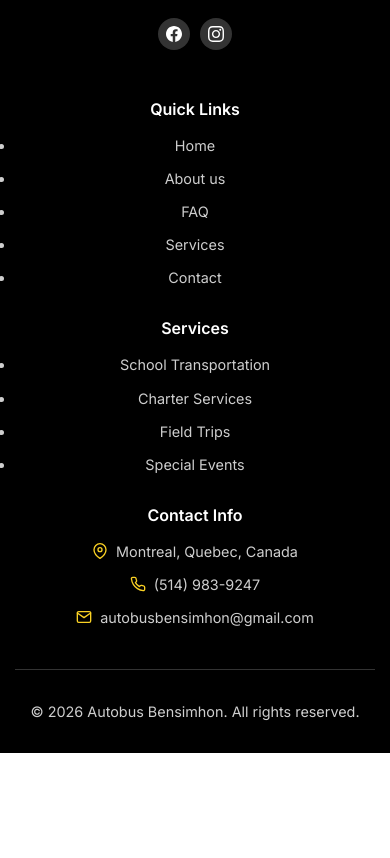
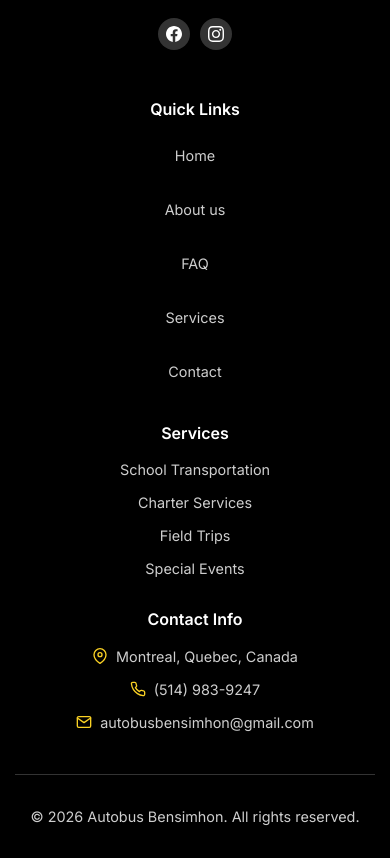
Before and after one commit to SNM1105/autobus-bensimhon, a React (Vite) app: page /contact in a window 390 px wide. Shown: the part 2921-3779 px from the top of the page. Before the commit the page ends 3674 px from the top, so only its background shows below. Built offline with nearby package versions, Linux system fonts and the light colour scheme.

Commit message:
fixed footer list

```diff
--- a/src/components/Footer.css
+++ b/src/components/Footer.css
@@ -85,6 +85,7 @@
   display: flex;
   flex-direction: column;
   gap: 12px;
+  list-style: none;
 }
 
 .footer-section ul li,
@@ -207,6 +208,13 @@
     font-size: 0.9rem;
   }
 
+  .footer-section ul li a {
+    display: inline-block;
+    padding: 4px 0;
+    min-height: 44px;
+    line-height: 36px;
+  }
+
   .contact-info li {
     justify-content: center;
     flex-wrap: wrap;
--- a/src/pages/About.css
+++ b/src/pages/About.css
@@ -402,6 +402,10 @@
     padding: 30px 20px;
   }
 
+  .story-card-decoration {
+    display: none;
+  }
+
   .year-number {
     font-size: 2.8rem;
   }
--- a/src/pages/About.jsx
+++ b/src/pages/About.jsx
@@ -39,11 +39,6 @@ function About() {
                     <span>{t('about.story.cardTitle')}</span>
                   </div>
                   <p className="story-card-description">{t('about.story.cardDescription')}</p>
-                </div>
-                <div className="story-card-decoration">
-                  <div className="decoration-circle"></div>
-                  <div className="decoration-circle"></div>
-                  <div className="decoration-circle"></div>
                 </div>
               </div>
             </div>
```
